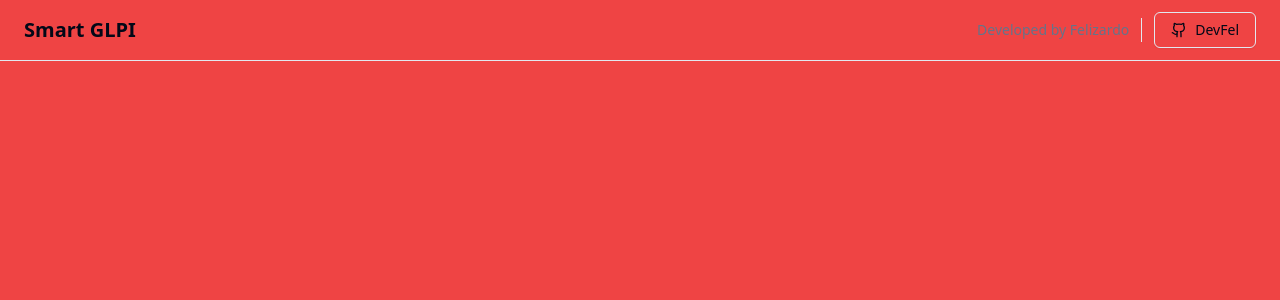
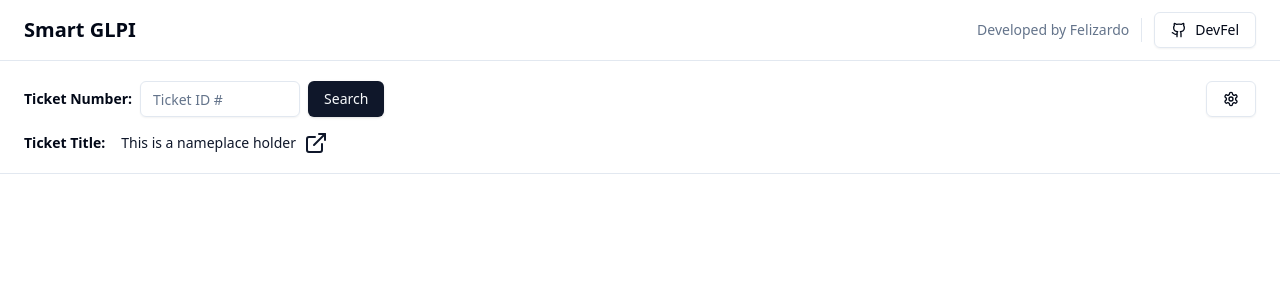
Before and after one commit to devfel/smartglpi-web, a React (Vite) app: page / in a window 1280 px wide. Shown: the top 300 px of the page. Built offline with nearby package versions, Linux system fonts and the light colour scheme.

Commit message:
feat(search): add SearchByIdForm component
- Implement ticket number input with validation.
- Add search and settings buttons.
- Introduce ticket title with placeholder.

```diff
--- a/package.json
+++ b/package.json
@@ -11,6 +11,7 @@
   },
   "dependencies": {
     "@radix-ui/react-icons": "^1.3.0",
+    "@radix-ui/react-label": "^2.0.2",
     "@radix-ui/react-separator": "^1.0.3",
     "@radix-ui/react-slot": "^1.0.2",
     "class-variance-authority": "^0.7.0",
--- a/src/App.tsx
+++ b/src/App.tsx
@@ -1,9 +1,13 @@
 import { Header } from "@/components/Header";
+import { SearchByIdForm } from "@/components/SearchByIdForm";
 
 export function App() {
   return (
-    <div className="bg-red-500 min-h-screen flex flex-col">
-      <Header />
+    <div className="bg-muted min-h-screen">
+      <div className="bg-background min-h-screen flex flex-col max-w-7xl mx-auto">
+        <Header />
+        <SearchByIdForm />
+      </div>
     </div>
   );
 }
--- /dev/null
+++ b/src/components/SearchByIdForm.tsx
@@ -0,0 +1,63 @@
+import { useState } from "react";
+import { Button } from "@/components/ui/button";
+import { Input } from "@/components/ui/input";
+import { Label } from "@/components/ui/label";
+import { Settings } from "lucide-react";
+import { ExternalLink } from "lucide-react";
+
+export function SearchByIdForm() {
+  const [ticketNumber, setTicketNumber] = useState("");
+
+  const handleInputChange = (e) => {
+    // Ensure the input only allows 1 to 10 digit numbers
+    const value = e.target.value;
+    if (/^\d{1,10}$/.test(value) || value === "") {
+      setTicketNumber(value);
+    }
+  };
+
+  const handleSearch = () => {
+    // Logic to handle the search by ticket number goes here
+    console.log(`Searching for ticket number: ${ticketNumber}`);
+  };
+
+  return (
+    <div className="px-6 py-3 flex flex-col justify-between border-b">
+      {/* First line with ID Label, ID Input, and Search Button */}
+      <div className="flex flex-wrap justify-between items-center">
+        <div className="flex flex-wrap items-center gap-2">
+          <Label htmlFor="ticketNumber" className="font-bold min-w-fit">
+            Ticket Number:
+          </Label>
+          <Input
+            type="text"
+            id="ticketNumber"
+            value={ticketNumber}
+            onChange={handleInputChange}
+            maxLength={10}
+            placeholder="Ticket ID #"
+            className="w-40"
+          />
+          <Button onClick={handleSearch}>Search</Button>
+        </div>
+        <Button variant="outline" className="my-2">
+          <Settings className="w-4 h-4 " />
+        </Button>
+      </div>
+
+      {/* Second line with the Ticket Title and Label */}
+      <div className="flex items-center">
+        <Label htmlFor="ticketSearchedTitle" className="font-bold min-w-fit">
+          Ticket Title:
+        </Label>
+
+        <a id="ticketSearchedTitle" href="#">
+          <Button variant="link">
+            This is a nameplace holder
+            <ExternalLink className="mx-2" />
+          </Button>
+        </a>
+      </div>
+    </div>
+  );
+}
--- /dev/null
+++ b/src/components/ui/input.tsx
@@ -0,0 +1,25 @@
+import * as React from "react"
+
+import { cn } from "@/lib/utils"
+
+export interface InputProps
+  extends React.InputHTMLAttributes<HTMLInputElement> {}
+
+const Input = React.forwardRef<HTMLInputElement, InputProps>(
+  ({ className, type, ...props }, ref) => {
+    return (
+      <input
+        type={type}
+        className={cn(
+          "flex h-9 w-full rounded-md border border-input bg-transparent px-3 py-1 text-sm shadow-sm transition-colors file:border-0 file:bg-transparent file:text-sm file:font-medium placeholder:text-muted-foreground focus-visible:outline-none focus-visible:ring-1 focus-visible:ring-ring disabled:cursor-not-allowed disabled:opacity-50",
+          className
+        )}
+        ref={ref}
+        {...props}
+      />
+    )
+  }
+)
+Input.displayName = "Input"
+
+export { Input }
--- /dev/null
+++ b/src/components/ui/label.tsx
@@ -0,0 +1,24 @@
+import * as React from "react"
+import * as LabelPrimitive from "@radix-ui/react-label"
+import { cva, type VariantProps } from "class-variance-authority"
+
+import { cn } from "@/lib/utils"
+
+const labelVariants = cva(
+  "text-sm font-medium leading-none peer-disabled:cursor-not-allowed peer-disabled:opacity-70"
+)
+
+const Label = React.forwardRef<
+  React.ElementRef<typeof LabelPrimitive.Root>,
+  React.ComponentPropsWithoutRef<typeof LabelPrimitive.Root> &
+    VariantProps<typeof labelVariants>
+>(({ className, ...props }, ref) => (
+  <LabelPrimitive.Root
+    ref={ref}
+    className={cn(labelVariants(), className)}
+    {...props}
+  />
+))
+Label.displayName = LabelPrimitive.Root.displayName
+
+export { Label }
```
Also changed, not shown: 1 other file (tests, documents, lock files or other folders).
